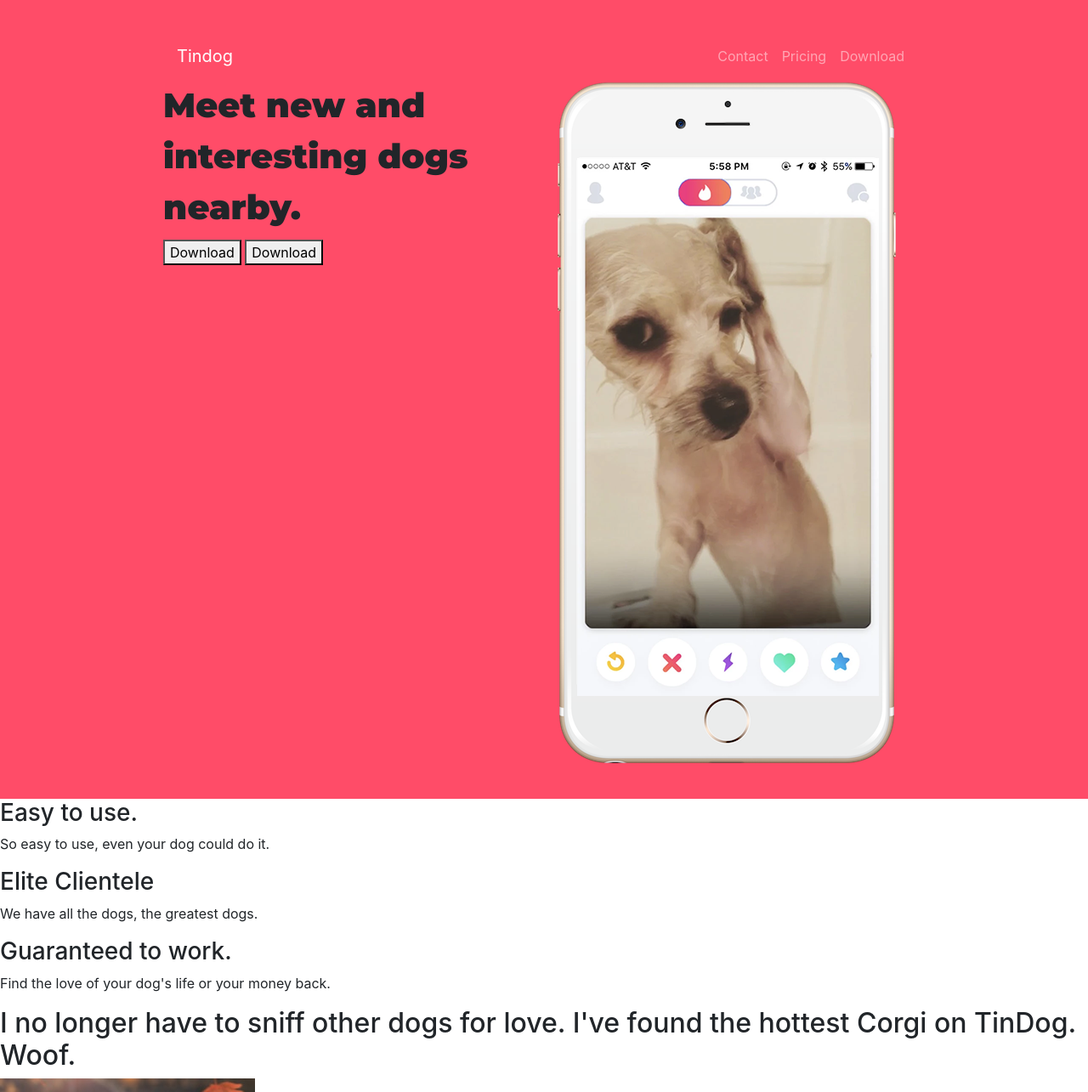
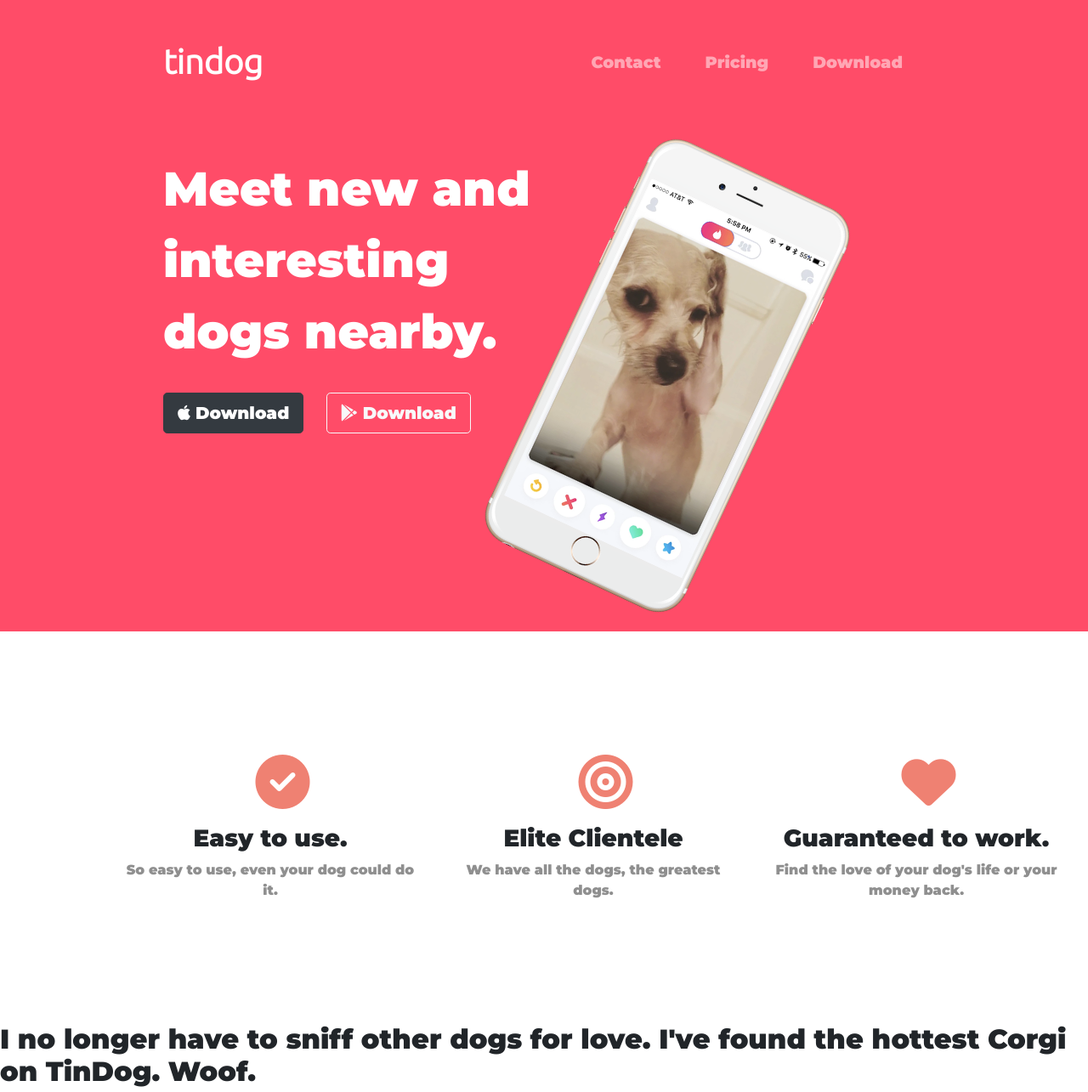
Before and after one commit to KasFerreira/TinDog-Start-master, a plain HTML site: page index.html in a window 1280 px wide. Shown: the top 1285 px of the page at 85% size. Drawn offline with nearby package versions, Linux system fonts and the light colour scheme.

Commit message:
Features

```diff
--- a/css/styles.css
+++ b/css/styles.css
@@ -1,14 +1,87 @@
+body{
+    font-family: 'Montserrat', sans-serif;
+}
+
+
 #title{
     background-color: #ff4c68;
+    color:#fff
 }
 
 .container-fluid{
     padding:3% 15%;
+
 }
+
 
 
 h1{
     font-family: 'Montserrat', sans-serif;
-    size: 3rem;
+    font-size: 3.5rem;
     line-height: 1.5;
 }
+
+
+/* Nvaigation Bar */
+
+.navbar{
+    padding: 0 0 4.5rem;
+}
+
+.navbar-brand{
+font-family: "Ubuntu";
+font-size: 2.5rem;
+font-weight: bold;
+
+}
+
+.nav-item{
+    padding:0 18px;
+}
+
+.nav-link{
+    font-size: 1.2rem;
+    font-family: 'Montserrat', sans-serif;
+
+}
+
+/* Downlaod Buttons */
+
+.download-button{
+    margin:5% 5% 5% 5%;
+}
+
+
+/* title image */
+
+.title-image{
+    width: 60%;
+    transform: rotate(25deg);
+}
+
+/* Features */
+
+.container{
+   margin: 10% 10% 10% 10%;
+   text-align: center;
+}
+
+.row-features h3{
+    font-family: 'Montserrat', sans-serif;
+
+}
+.row-features p{
+    font-family: 'Montserrat', sans-serif;
+    color:#8f8f8f;
+
+}
+
+
+/* Fas img size */
+
+.fas{
+    font-size:4rem;
+    color: #ef8172;
+    margin: 5% 45% 5%;auto;
+
+}
--- a/index.html
+++ b/index.html
@@ -6,6 +6,10 @@
   <title>TinDog</title>
   <link href="https://fonts.googleapis.com/css2?family=Montserrat:wght@900&family=Ubuntu:wght@300&display=swap"
     rel="stylesheet">
+
+
+
+
 
   <link rel="stylesheet" href="https://stackpath.bootstrapcdn.com/bootstrap/4.5.0/css/bootstrap.min.css"
     integrity="sha384-9aIt2nRpC12Uk9gS9baDl411NQApFmC26EwAOH8WgZl5MYYxFfc+NcPb1dKGj7Sk" crossorigin="anonymous">
@@ -19,15 +23,17 @@
   <script src="https://stackpath.bootstrapcdn.com/bootstrap/4.5.0/js/bootstrap.min.js"
     integrity="sha384-OgVRvuATP1z7JjHLkuOU7Xw704+h835Lr+6QL9UvYjZE3Ipu6Tp75j7Bh/kR0JKI" crossorigin="anonymous">
   </script>
+  <!-- Incones google e apple -->
+  <script src="https://kit.fontawesome.com/5a54fff2e4.js" crossorigin="anonymous"></script>
 </head>
 
 <body>
 
   <section id="title">
-    <div class="container-fluid" >
+    <div class="container-fluid">
       <!-- Nav Bar -->
       <nav class="navbar  navbar-expand-lg navbar-dark">
-        <a class="navbar-brand" href="">Tindog</a>
+        <a class="navbar-brand" href="">tindog</a>
         <button class="navbar-toggler" type="button" data-toggle="collapse" data-target="#navbarSupportedContent"
           aria-controls="navbarSupportedContent" aria-expanded="false" aria-label="Toggle navigation">
           <span class="navbar-toggler-icon"></span>
@@ -53,11 +59,12 @@
       <div class="row">
         <div class="col-lg-6 ">
           <h1>Meet new and interesting dogs nearby.</h1>
-          <button type="button">Download</button>
-          <button type="button">Download</button>
+          <button type="button" class="btn btn-dark btn-lg"> <i class="fab fa-apple"></i> Download</button>
+          <button type="button" class="btn btn-outline-light btn-lg download-button "><i class="fab fa-google-play"></i>
+            Download</button>
         </div>
         <div class="col-lg-6 ">
-          <img src="images/iphone6.png" alt="iphone-mockup">
+          <img class="title-image" src="images/iphone6.png" alt="iphone-mockup">
         </div>
       </div>
     </div>
@@ -66,17 +73,26 @@
 
   <!-- Features -->
 
-  <section id="features">
+  <section id="features" class="container">
+    <div class='row row-features'>
 
+      <div class='col-lg-4' >
+        <i class="fas fa-check-circle"></i>
         <h3>Easy to use.</h3>
         <p>So easy to use, even your dog could do it.</p>
-
+      </div>
+      <div class='col-lg-4'>
+        <i class="fas fa-bullseye"></i>
         <h3>Elite Clientele</h3>
         <p>We have all the dogs, the greatest dogs.</p>
-
+      </div>
+      <div class='col-lg-4'>
+        <i class="fas fa-heart"></i>
         <h3>Guaranteed to work.</h3>
         <p>Find the love of your dog's life or your money back.</p>
+      </div>
 
+    </div>
   </section>
 
 
```
Lines whose indentation alone changed are shown as unchanged.
